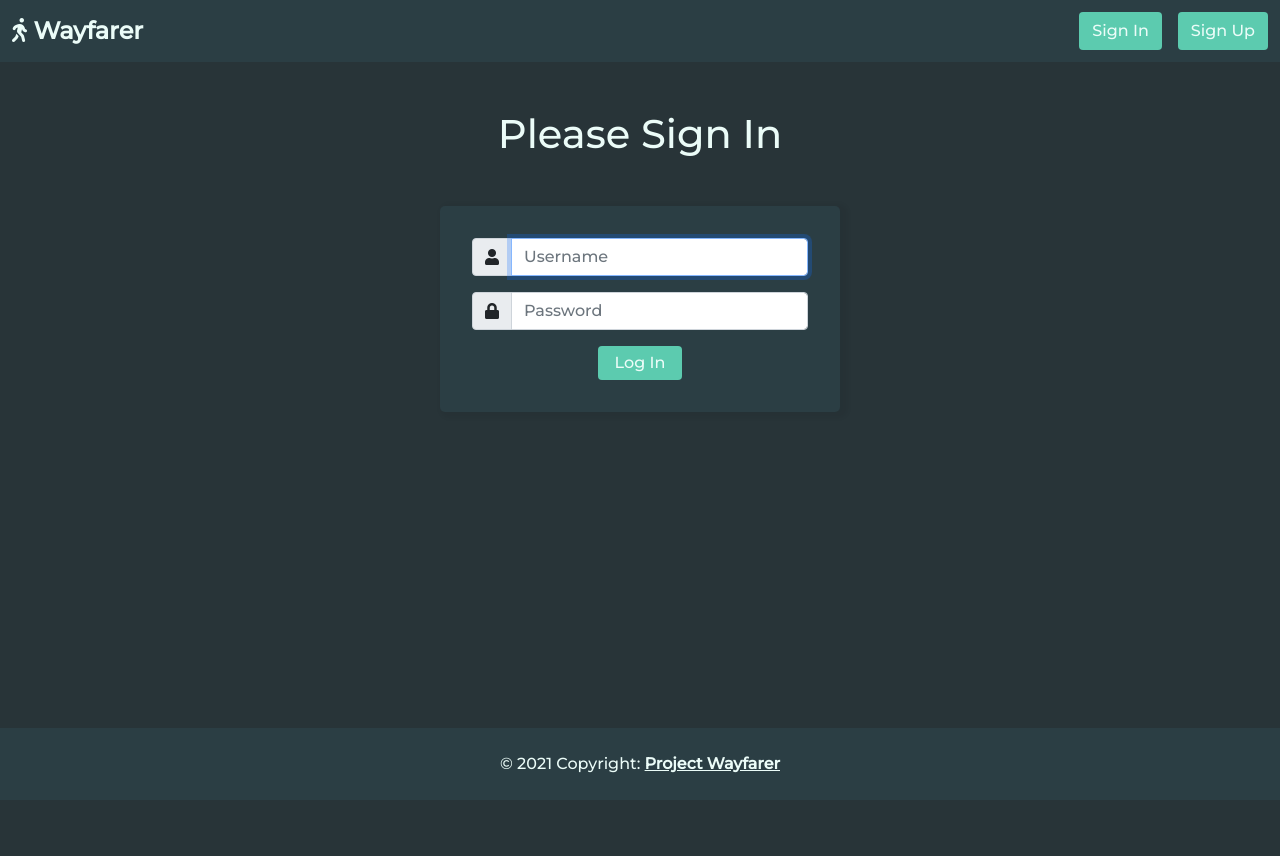
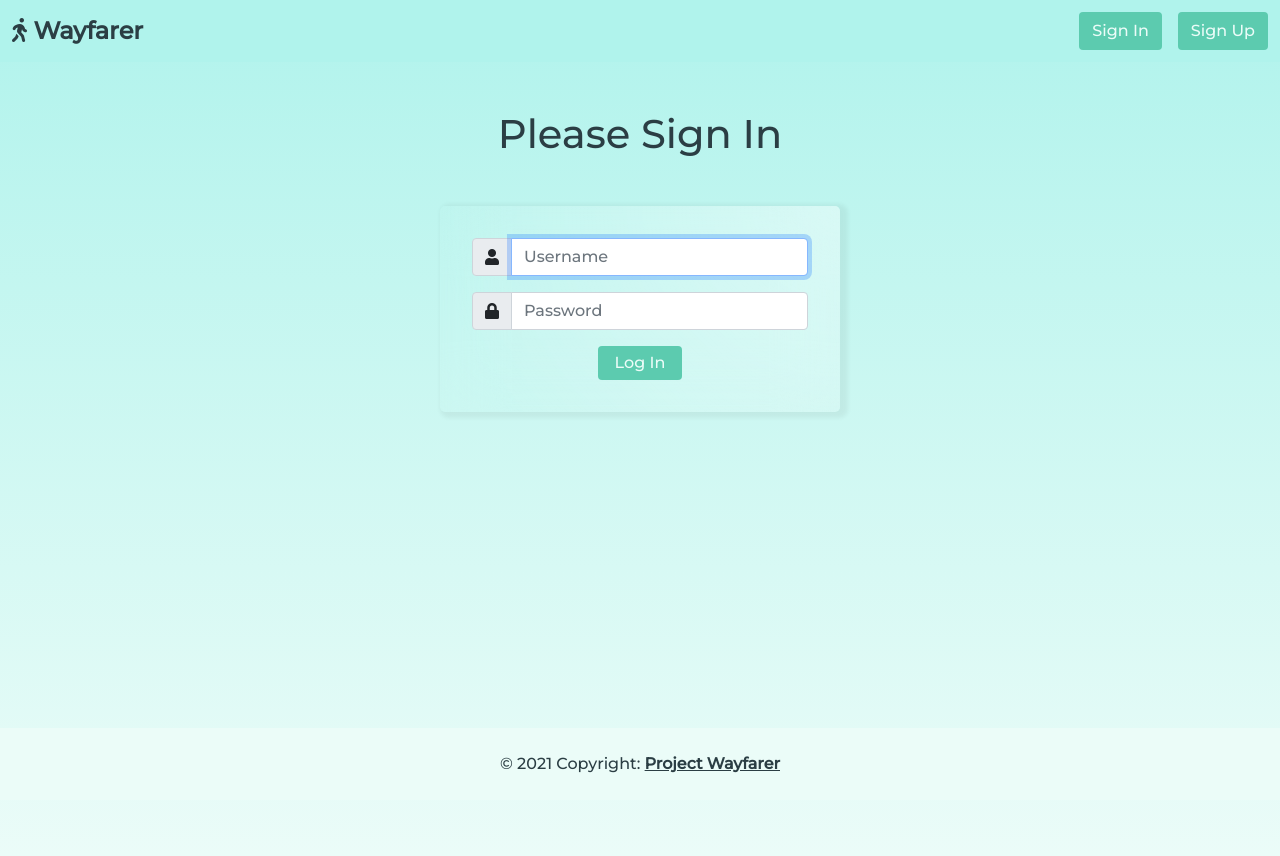
Before and after one commit to brianhung7/project-wayfare, a Django app: page /accounts/login/ in a window 1280 px wide. Before the commit the page ends 773 px from the top, so only its background shows below. Run offline with Django 3.2, Linux system fonts and the light colour scheme; some libraries are stand-ins or nearby versions; some web fonts are replaced.

Commit message:
changed color scheme per client request

```diff
--- a/main_app/static/styles/main.css
+++ b/main_app/static/styles/main.css
@@ -4,18 +4,18 @@
 }
 
 body {
-    background: #283438;
+    background: linear-gradient(to bottom, #b0f3ec, #ebfcf8);
     color: #2b3e44;
     height: 100vh - 72px;
     margin-bottom: 90px;
 }
 
-.body-container___base {
+/* .body-container___base {
     height: 100%;
-}
+} */
 
 .navbar {
-    background-color: #2b3e44;
+    background-color: #b0f3ec;
     font-family: 'Montserrat', sans-serif;
 }
 
@@ -24,7 +24,7 @@ body {
 }
 
 #nav-brand {
-    color: #ebfcf8;
+    color: #2b3e44;
     font-family: 'Montserrat', sans-serif;
     font-size: 1.5rem;
     font-weight: 900;
@@ -40,8 +40,9 @@ body {
 }
 
 #account-login {
-    background-color: #2b3e44;
-    color: #ebfcf8;
+    background: radial-gradient(100% 186.43% at 100% 0%, rgba(255, 255, 255, 0.4) 0%, rgba(196, 196, 196, 0) 100%);
+    backdrop-filter: blur(30px);
+    color: #2b3e44;
     text-decoration: none;
     box-shadow: 4px 2px 4px 4px rgba(0,0,0,0.05);
     border-radius: 5px;
@@ -49,7 +50,7 @@ body {
 }
 
 #username {
-    color: #ebfcf8;
+    color: #2b3e44;
 }
 
 #sign-in-modal {
@@ -106,12 +107,12 @@ body {
 }
 
 #title {
-    color: #ebfcf8;
+    color: #2b3e44;
     font-family: 'Montserrat', sans-serif;
 }
 
 #content {
-    color: #ebfcf8;
+    color: #2b3e44;
     font-family: 'Esteban', serif;
 }
 
@@ -160,11 +161,13 @@ body {
 }
 
 #city-card {
-    background-color: #2b3e44;
-    color: #ebfcf8;
+    background: radial-gradient(100% 186.43% at 100% 0%, rgba(255, 255, 255, 0.4) 0%, rgba(196, 196, 196, 0) 100%);
+    backdrop-filter: blur(30px);
+    color: #2b3e44;
     text-decoration: none;
     box-shadow: 4px 2px 4px 4px rgba(0,0,0,0.05);
     border-radius: 5px;
+    /* border: #2b3e44 1px solid; */
 }
 
 #city-card-img {
@@ -172,8 +175,9 @@ body {
 }
 
 #post-card {
-    background-color: #2b3e44;
-    color: #ebfcf8;
+    background: radial-gradient(100% 186.43% at 100% 0%, rgba(255, 255, 255, 0.4) 0%, rgba(196, 196, 196, 0) 100%);
+    backdrop-filter: blur(30px);
+    color: #2b3e44;
     text-decoration: none;
     box-shadow: 4px 2px 4px 4px rgba(0,0,0,0.05);
     border-radius: 5px;
@@ -190,12 +194,12 @@ body {
 }
 
 #city-view-image{
-    border:5px solid #B0F3EC
+    border:5px solid #5ccbaf;
 }
 
 footer{
-    background-color: #2b3e44;
-    color: #ebfcf8;
+    background-color: #ebfcf8;
+    color: #2b3e44;
     display: inline-block;
     font-family: 'Montserrat', sans-serif;
     position: fixed;
--- a/main_app/templates/profile.html
+++ b/main_app/templates/profile.html
@@ -62,7 +62,7 @@
         <div class="col">
         {% for post in posts %}
             <a href="{% url 'post_detail' post.pk %}" id="post-card">
-                <div class="col d-flex mt-3" id="post-card">
+                <div class="col d-flex mt-3" id="post-card" style="border:3px solid #B0F3EC">
                     <img class="m-2" src="{{post.city.img}}" alt="" srcset="" width=150px>
                     <div class="container mt-3">
                         <h5 id="title">{{post.city.name}}</h5>
--- a/main_app/templates/profile_other.html
+++ b/main_app/templates/profile_other.html
@@ -79,7 +79,7 @@
                 </div>
             </div> {% endcomment %}
             <a href="{% url 'post_detail' post.pk %}" id="post-card">
-                <div class="col d-flex mt-3" id="post-card">
+                <div class="col d-flex mt-3" id="post-card" style="border:3px solid #B0F3EC">
                     <img class="m-2" src="{{post.city.img}}" alt="" srcset="" width=150px>
                     <div class="container mt-3">
                         <h5 id="title">{{post.city.name}}</h5>
--- a/main_app/templates/registration/login.html
+++ b/main_app/templates/registration/login.html
@@ -9,7 +9,8 @@
     <h2 class="my-5" style="color:white;text-align:center">{{user.username}} you are already logged in. Please <a href="{% url 'logout' %}">Logout.</a></h2>
 
 {% else %}
-  <div class="mt-5 pt-2 pb-2" style="width:400px;margin:auto;border-radius:5px" id="account-login">
+  <div style="height:70vh;">
+  <div class="mt-5 pt-2 pb-2" style="width:400px;margin:auto;border-radius:5px;" id="account-login">
     <form class="m-3" method="post" action="{% url 'login' %}">
       <div class="d-flex align-items-center flex-column my-4">
         {% csrf_token %}
@@ -27,6 +28,7 @@
       </div>
     </form>
   </div>
+  </div>
 {% endif %}
 
 
```
Also changed, not shown: main_app/templates/cities_detail.html (+5 -5 lines).
